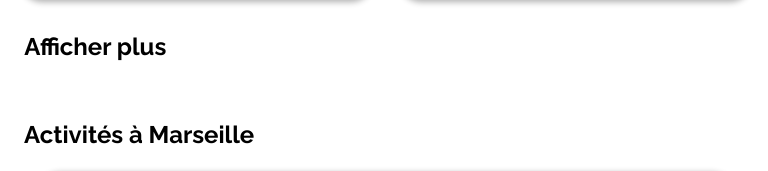
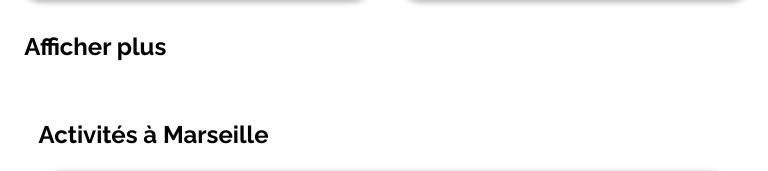
Before and after one commit to Grahf-OC/MaximeNicolau_2_23072021, a plain HTML site: page reservia.html in a window 768 px wide. Shown: the part 2300-2471 px from the top of the page. Drawn offline with Linux system fonts and the light colour scheme.

Commit message:
final + marge activités_tab h2

```diff
--- a/reservia.css
+++ b/reservia.css
@@ -873,7 +873,7 @@ aside img
 
 #activites h2
 {
-    margin: 1em;
+    margin: 1em 0 1em 1.6em;
 }
 .activites
 {
```
